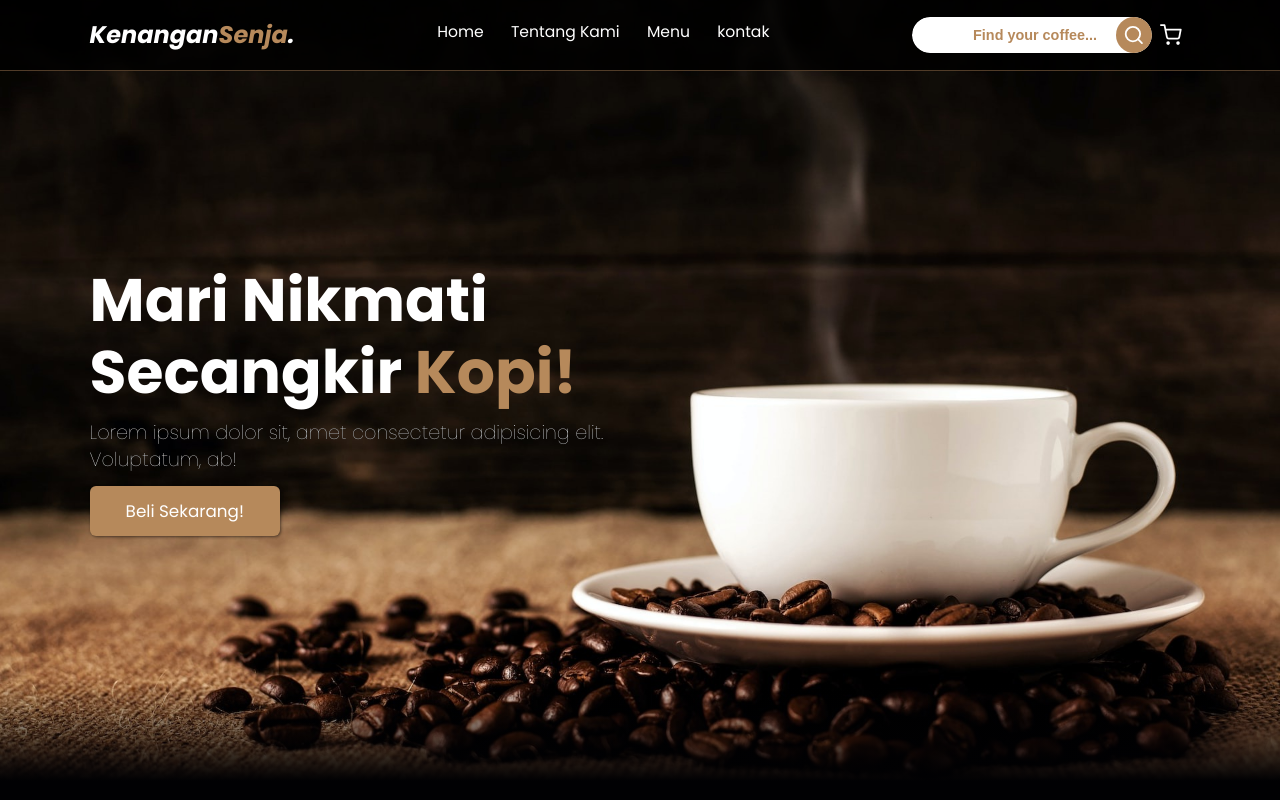
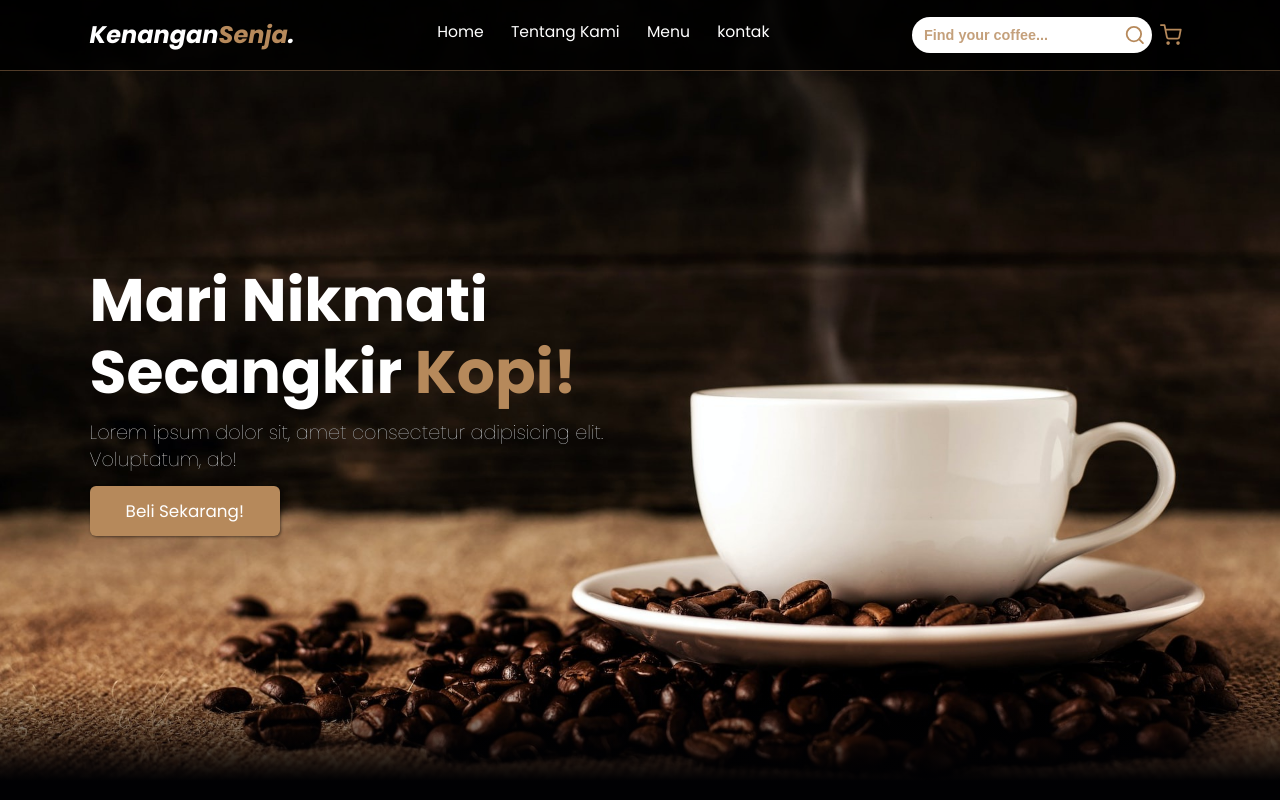
Before and after one commit to Willhax0813/kedai-kopi-Kenangan-Senja, a plain HTML site: page index.html in a window 1280 px wide. Both pictures are taken after a click on the element 1134 px from the left and 34 px from the top of the page. Shown: the top 800 px of the page. Drawn offline with nearby package versions, Linux system fonts and the light colour scheme.

Commit message:
updating search bar UI

```diff
--- a/css/style.css
+++ b/css/style.css
@@ -79,7 +79,7 @@ body {
 }
 
 .navbar .navbar-extra a {
-    color: #fff;
+    color: #b6895b;
     display: flex;
     justify-content: center;
     align-items: center;
@@ -95,10 +95,10 @@ body {
 .navbar .navbar-extra a:hover {
     /*  */
     /*  */
-    background-color: #fff;
+    background-color: #b6895b;
     /*  */
     /*  */
-    color: var(--primary);
+    color: #fff;
     /*  */
     /*  */
     /*  */
@@ -113,78 +113,80 @@ body {
 
 .search-box {
     position: relative;
-    width: 3rem;
-    height: 3rem;
-    /* border: 5px solid white; */
-    overflow: hidden;
+    right: auto;
+    /* width: 3rem; */
+    /* height: 3rem; */
+    /* overflow: hidden; */
+    /* transition: width 1s ease; */
     border-radius: 2.5rem;
-    transition: width 1s ease;
 }
 
-.search-box.active {
-    width: 20rem;
-    transition: width 1s ease;
-}
 
-.search-box input {
-    height: 3rem;
-    width: 20rem;
+/* .search-box.active { */
+
+
+/* width: 20rem; */
+
+
+/* padding: 0.5rem 0.5rem 0.5rem 1rem; */
+
+
+/* transition: width 1s ease; */
+
+
+/* } */
+
+.search-box input[type="text"] {
     border: none;
     outline: none;
-    text-align: center;
-    background-color: #fff;
-    color: #b6895b;
+    width: 3rem;
     font-size: 1.2rem;
     font-weight: 700;
+    height: 3rem;
     border-radius: 2.5rem;
-    padding: 0.5rem 0.5rem 0.5rem 1rem;
+    transition: 0.5s;
+    opacity: 0;
+    /* overflow: hidden; */
 }
 
 .search-box input::-webkit-input-placeholder {
     color: #b6895b;
+    opacity: 0.8;
 }
 
-.navbar-extra .search-btn {
-    display: flex;
-    align-items: center;
-    justify-content: center;
-    height: 3rem;
+.search-box .search-btn {
+    position: absolute;
+    top: 0;
+    right: 0;
     width: 3rem;
-    color: #b6895b;
-    background-color: #b6895b;
+    height: 100%;
+    background: none;
+    color: #fff;
+    transition: 0.5s;
+}
+
+.search-box .search-btn i {
     position: absolute;
     top: 50%;
-    right: 0;
-    transform: translateY(-50%);
-    line-height: 1rem;
-    font-size: 1.2rem;
-    text-align: center;
-    border-radius: 2rem;
+    left: 50%;
+    transform: translate(-50%, -50%);
     cursor: pointer;
+    font-size: 2rem;
 }
 
 .search-box .search-btn.active {
-    height: 3rem;
-    width: 3rem;
-    color: #b6895b;
-    background-color: #fff;
-    line-height: 1rem;
-    font-size: 1.2rem;
-    right: 0px;
-    position: absolute;
+    background-color: #b6895b;
+    transition: 0.3s;
 }
 
-
-/* .navbar-extra a:hover { */
-
-
-/* background-color: #fff; */
-
-
-/* color: var(--primary); */
-
-
-/* } */
+.search-box input[type="text"].active {
+    width: 20rem;
+    opacity: 1;
+    padding: 0.5rem 0.5rem 0.5rem 1rem;
+    transition: width 1s ease;
+    cursor: text;
+    color: #b6895b;
+}
 
 #hamburger-menu {
     display: none;
@@ -522,4 +524,7 @@ footer .credit a {
     html {
         font-size: 55%;
     }
+    .search-box input[type="text"].active {
+        width: 3rem;
+    }
 }
--- a/js/script.js
+++ b/js/script.js
@@ -1,5 +1,6 @@
 // Toggle class Active
 const navbarNav = document.querySelector(".navbar-nav");
+const navbarLogo = document.querySelector(".navbar-logo");
 // ketika hamburger menu di klik
 document.querySelector("#hamburger-menu").onclick = () => {
     navbarNav.classList.toggle("active");
@@ -18,23 +19,39 @@ document.addEventListener("click", function(e) {
 
 const searchBtn = document.querySelector(".search-btn");
 const searchBox = document.querySelector(".search-box");
+const navbarExtra = document.querySelector(".navbar-extra");
+const searchInput = document.querySelector("input");
+const enterKey = document.querySelector("input");
 // ketika search bar diklik
 document.querySelector(".search-btn").onclick = () => {
     searchBox.classList.toggle("active");
 };
 
-const searchInput = document.querySelector("input");
 document.querySelector("input").onclick = () => {
     searchInput.classList.toggle("active");
 };
+document.querySelector(".search-box").onclick = () => {
+    searchInput.classList.toggle("active");
+};
 // menutup search bar
-const navbarExtra = document.querySelector(".navbar-extra");
 
 // klik diluar area search bar
 document.addEventListener("click", function(e) {
-    if (!searchBtn.contains(e.target) && !navbarExtra.contains(e.target)) {
-        searchBox.classList.remove("active");
+    if (!searchBox.contains(e.target) && !searchInput.contains(e.target)) {
+        searchInput.classList.remove("active");
+    }
+});
+
+document.addEventListener("select", function(e) {
+    if (searchInput.contains(e.target)) {
+        searchInput.classList.add("active");
     }
 });
 
 // mengaplikasikan fungsi enter
+input.onkeydown = function(e) {
+    if (e.key == "enter") {
+        alert("enter key pressed");
+    }
+    e.preventDefault();
+};
```
Also changed, not shown: css/css.txt (added), 1 other file.
